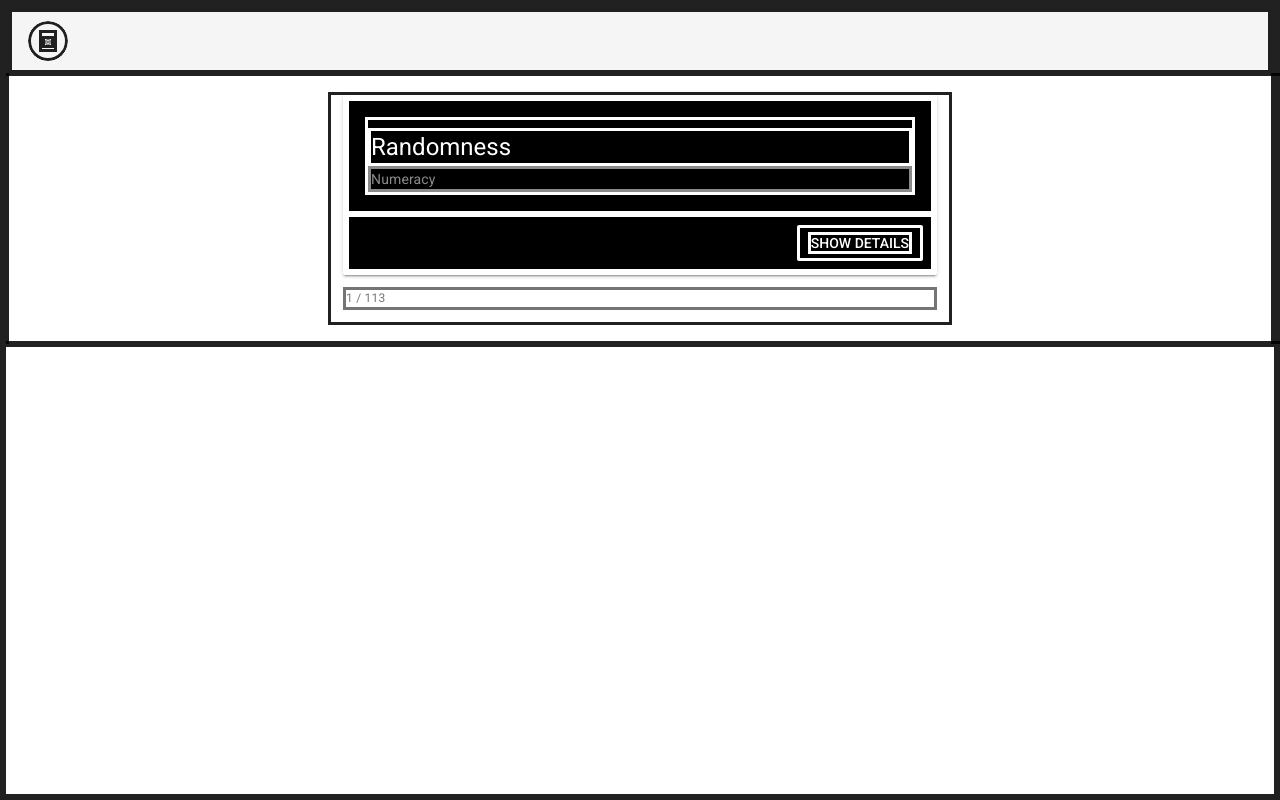
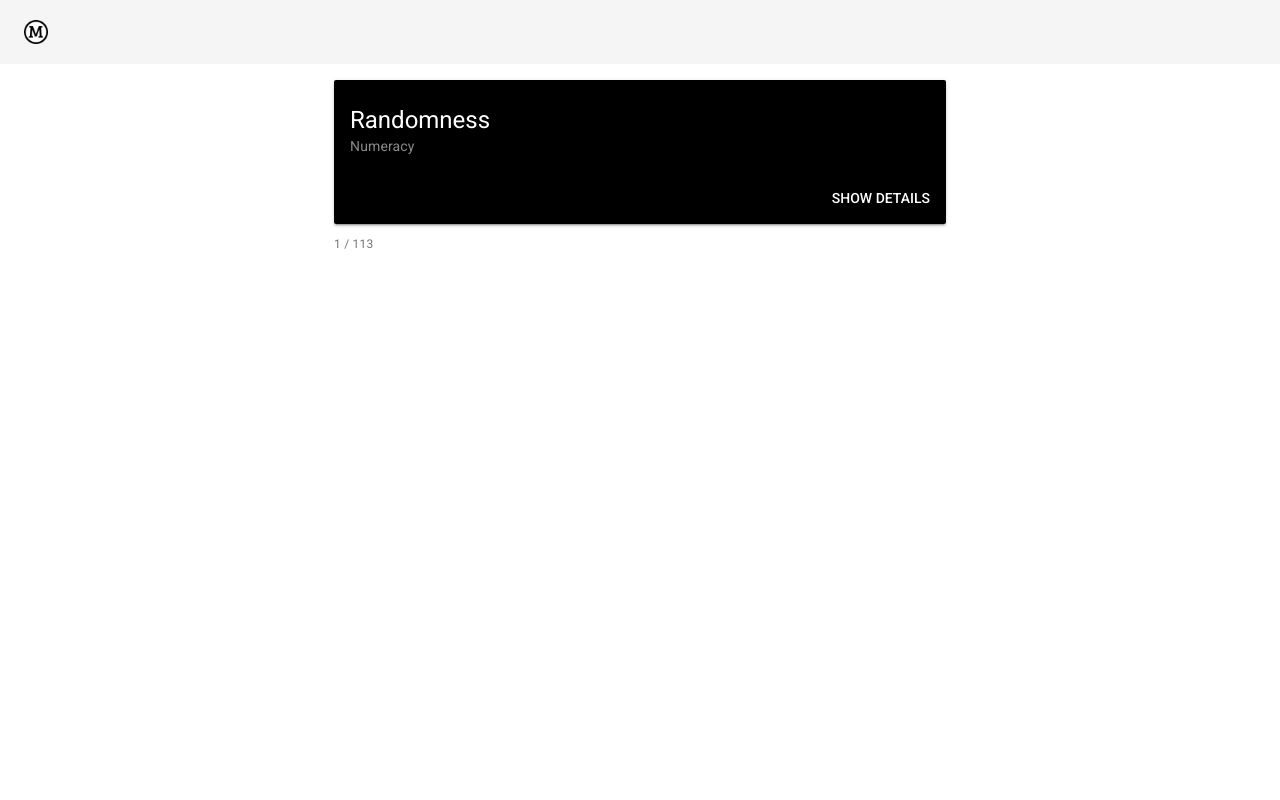
Before and after one commit to kiwicopple/mentalmodels, a Vue app: page / in a window 1280 px wide. Built offline with nearby package versions, Linux system fonts and the light colour scheme.

Commit message:
body overflow

```diff
--- a/src/App.vue
+++ b/src/App.vue
@@ -169,9 +169,8 @@ export default {
   }
   body {
     overflow-x: hidden;
-  }
-  * {
-    border-style:solid;
+    width: 100%;
+    max-width: 100%;
   }
   .main-logo {
     width: 50%;
```
